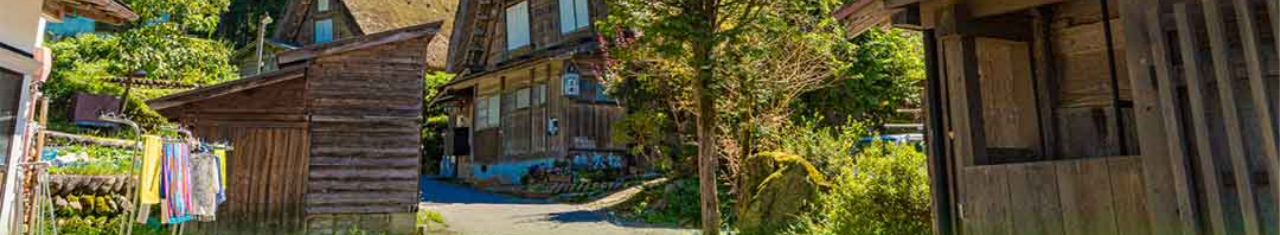
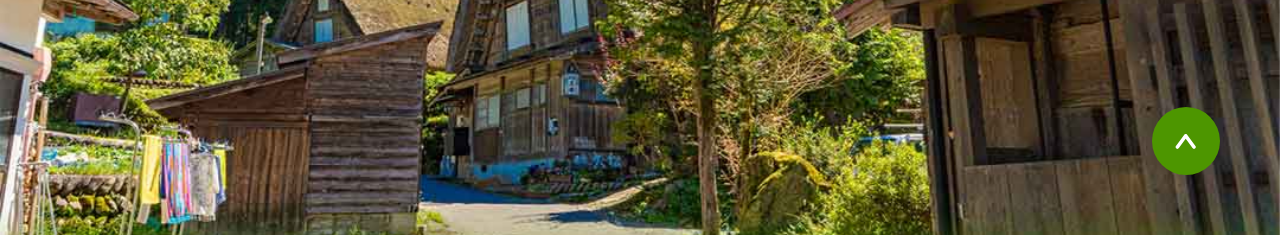
Before and after one commit to Kenta-Iryo/Realestate, a plain HTML site: page index.html in a window 1280 px wide. Shown: the part 565-800 px from the top of the page. Drawn offline with nearby package versions, Linux system fonts and the light colour scheme; some packages are replaced by stand-ins of ours; a web font is replaced by a local one.

Commit message:
2025.12.1

```diff
--- a/index.html
+++ b/index.html
@@ -102,6 +102,11 @@
         </div>
       </section>
 
+
+      <!-- トップに戻る -->
+      <a class="page__top scroll" href="#">
+        <img src="./img/icon-to-top.svg" alt="トップへ" class="icon__to-top">
+      </a>
 
       <!-- アバウト -->
       <section id="about" class="about">
@@ -235,6 +240,16 @@
                   <p>【都市開発】<br>山形県銀山温泉協同組合</p>
                 </div>
               </div>
+            </div>
+          </div>
+        </div>
+        <!-- モーダル -->
+        <div class="modal">
+          <div class="modal__content">
+            <button class="modal__close" aria-label="閉じる"></button>
+            <div class="modal__container">
+              <img class="modal__img" src="./img/PC_WORKS_modal_01.jpg" alt="【新築】長崎県T.O様自宅">
+              <p class="modal__container-text">【新築】長崎県T.O様自宅</p>
             </div>
           </div>
         </div>
--- a/scss/style.scss
+++ b/scss/style.scss
@@ -188,7 +188,6 @@ img {
   }
 }
 
-
 // ファーストビュー
 .fv {
   position: relative;
@@ -232,6 +231,27 @@ img {
       display: none;
     }
   }
+}
+
+
+// トップに戻る
+.page__top {
+  position: fixed;
+  background: #4d9600;
+  width: 68px;
+  height: 68px;
+  right: 60px;
+  bottom: 60px;
+  border-radius: 50%;
+  display: flex;
+  align-items: center;
+  justify-content: center;
+  z-index: 999;
+}
+
+.icon__to-top {
+  width: 24px;
+  height: 15px;
 }
 
 
@@ -536,6 +556,50 @@ img {
     }
   }
 }
+
+// モーダル
+// .modal {
+//   position: fixed;
+//   width: 100%;
+//   height: 100%;
+//   left: 0;
+//   top: 0;
+//   z-index: 10000;
+//   overflow: auto;
+//   background-color: rgba(0, 0, 0, 0.5);
+//   transition: all 0.2s ease-in-out;
+// }
+
+// .modal__content {
+//   position: relative;
+//   background-color: #fff;
+//   overflow: auto;
+//   padding: 15px 15px 0;
+//   width: 90%;
+//   max-width: 450px;
+//   top: 50%;
+//   left: 50%;
+//   transform: translate(-50%, -50%);
+// }
+
+// .modal__close {
+//   position: absolute;
+//   width: 15px;
+//   height: 15px;
+//   top: 2px;
+//   right: 2px;
+// }
+
+// .modal__container {}
+
+// .modal__img {}
+
+// .modal__container-text {
+//   font-size: 1.6rem;
+//   line-height: calc(25/16);
+//   padding-top: 9px;
+//   padding-bottom: 6px;
+// }
 
 
 // お知らせ
@@ -1146,6 +1210,13 @@ img {
     line-height: calc(33/20);
     color: #fff;
     background-color: #4d9600;
+    border: 1px solid #4d9600;
+    transition: 0.5s;
+  }
+
+  input:hover {
+    color: #4d9600;
+    background-color: #fff;
   }
 }
 
```
Also changed, not shown: css/style.css, img/PC_WORKS_modal_01.jpg (added), img/PC_WORKS_modal_02.jpg (added), img/PC_WORKS_modal_03.jpg (added), img/PC_WORKS_modal_04.jpg (added), img/icon-to-top.svg (added), 1 other file.
